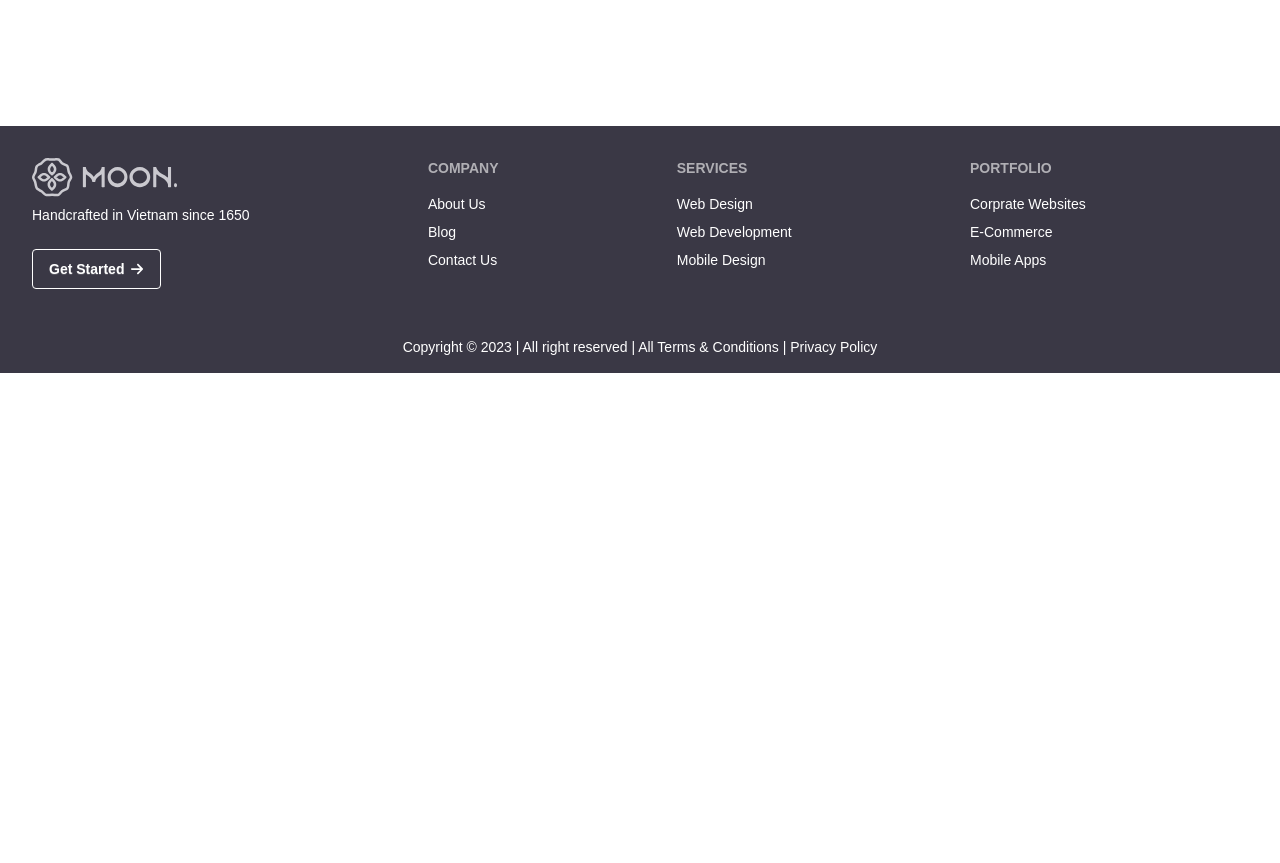
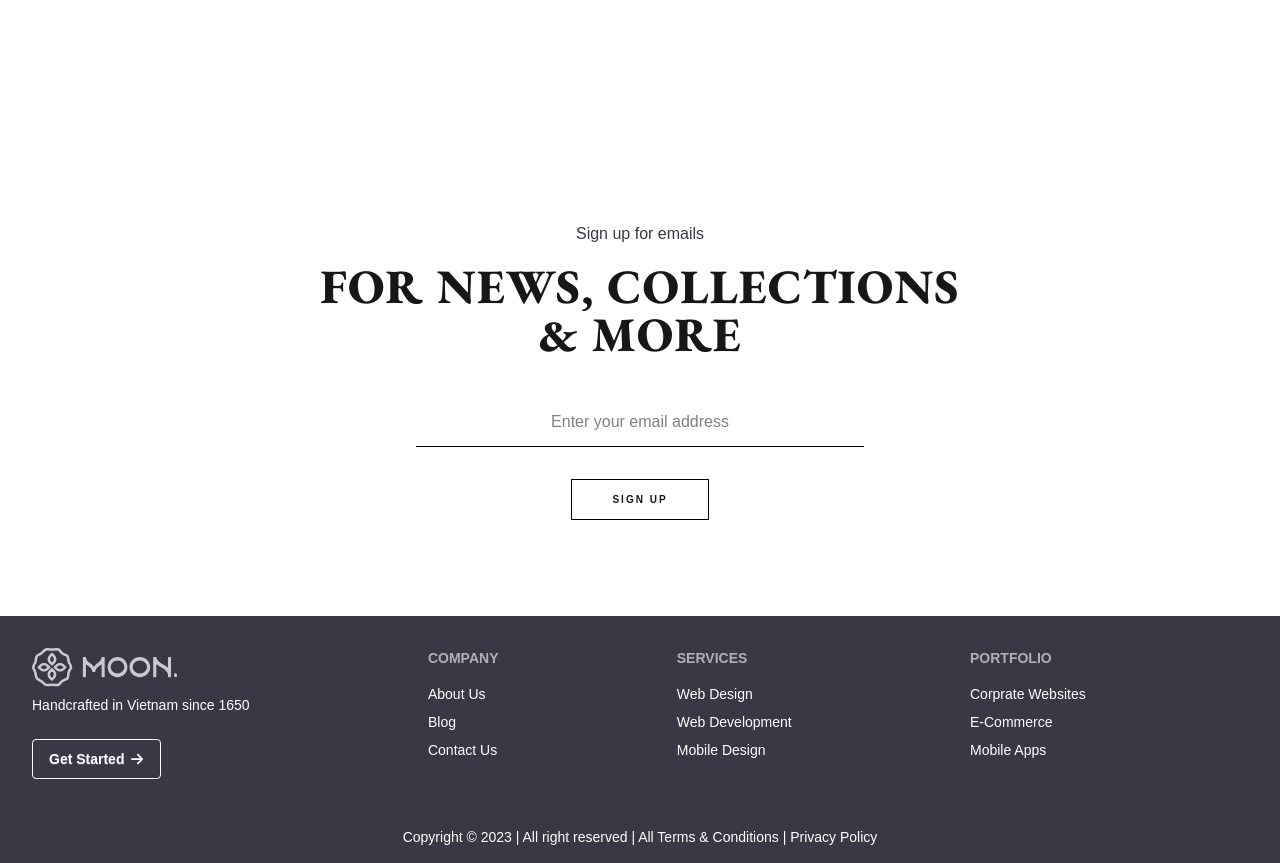
Before and after one commit to Astro24/Moon, a Next.js app: page / in a window 1280 px wide. Shown: the part 8720-9583 px from the top of the page. Before the commit the page ends 9093 px from the top, so only its background shows below. Built offline with nearby package versions, Linux system fonts and the light colour scheme.

Commit message:
feat(home): Add NeaLetter section

```diff
--- a/src/app/(pages)/page.js
+++ b/src/app/(pages)/page.js
@@ -5,6 +5,7 @@ import BestSellers from "../components/home/BestSellers";
 import History from "../components/home/History";
 import New from "../components/home/New";
 import OurBlog from "../components/home/OurBlog";
+import Newsletter from "../components/home/NewsLetter";
 
 export default function Home() {
   return (
@@ -16,6 +17,7 @@ export default function Home() {
       <History />
       <New />
       <OurBlog />
+      <Newsletter />
     </main>
   );
 }
--- /dev/null
+++ b/src/app/components/home/NewsLetter.jsx
@@ -0,0 +1,52 @@
+"use client";
+import { motion } from "framer-motion";
+
+export default function Newsletter() {
+  return (
+    <section className="py-16 md:py-24 px-4 sm:px-8 md:px-16 lg:px-24">
+      <motion.div
+        initial={{ opacity: 0, y: 30 }}
+        whileInView={{ opacity: 1, y: 0 }}
+        viewport={{ once: true, amount: 0.3 }}
+        transition={{ duration: 0.6, ease: "easeOut" }}
+        className="flex flex-col items-center text-center max-w-2xl mx-auto"
+      >
+        <p className="text-sm md:text-base text-[#3A3845] mb-4">
+          Sign up for emails
+        </p>
+
+        <h2 className="font-garamond font-extrabold text-2xl sm:text-3xl md:text-4xl lg:text-5xl uppercase tracking-wide">
+          For News, Collections & More
+        </h2>
+
+        <motion.form
+          onSubmit={(e) => e.preventDefault()}
+          initial={{ opacity: 0, y: 20 }}
+          whileInView={{ opacity: 1, y: 0 }}
+          viewport={{ once: true, amount: 0.3 }}
+          transition={{ duration: 0.6, ease: "easeOut", delay: 0.2 }}
+          className="w-full mt-8 md:mt-10 flex flex-col items-center"
+        >
+          <input
+            type="email"
+            placeholder="Enter your email address"
+            className="w-full max-w-md border-b border-black bg-transparent text-center py-3 text-sm md:text-base placeholder:text-[#807F86] focus:outline-none focus:border-b-2"
+          />
+
+          <motion.button
+            type="submit"
+            whileHover={{
+              scale: 1.02,
+              backgroundColor: "#000000",
+              color: "#ffffff",
+            }}
+            whileTap={{ scale: 1 }}
+            className="mt-6 md:mt-8 border border-black px-10 py-3 font-bold text-[10px] tracking-[0.2em] uppercase cursor-pointer"
+          >
+            Sign Up
+          </motion.button>
+        </motion.form>
+      </motion.div>
+    </section>
+  );
+}
```
